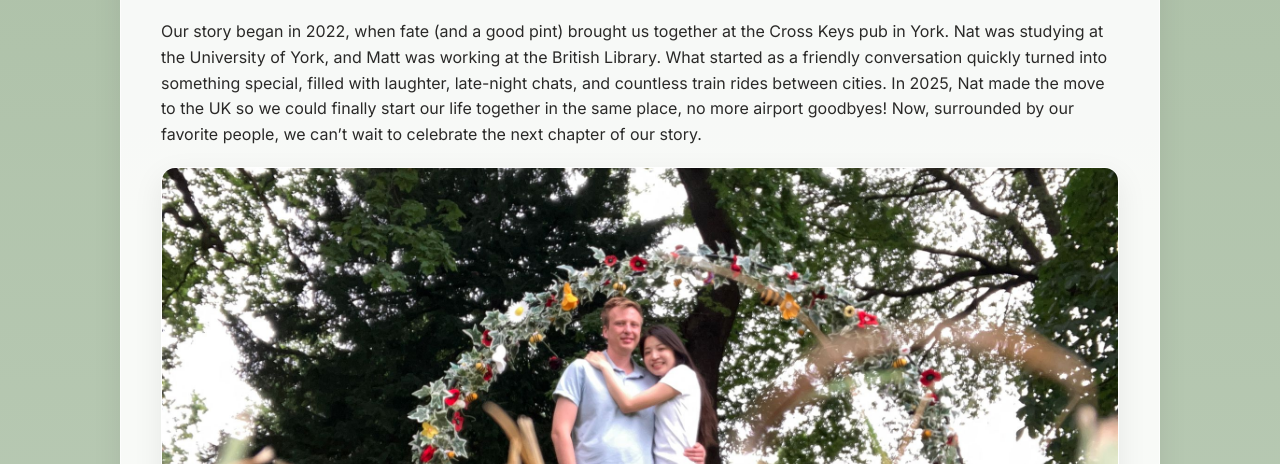
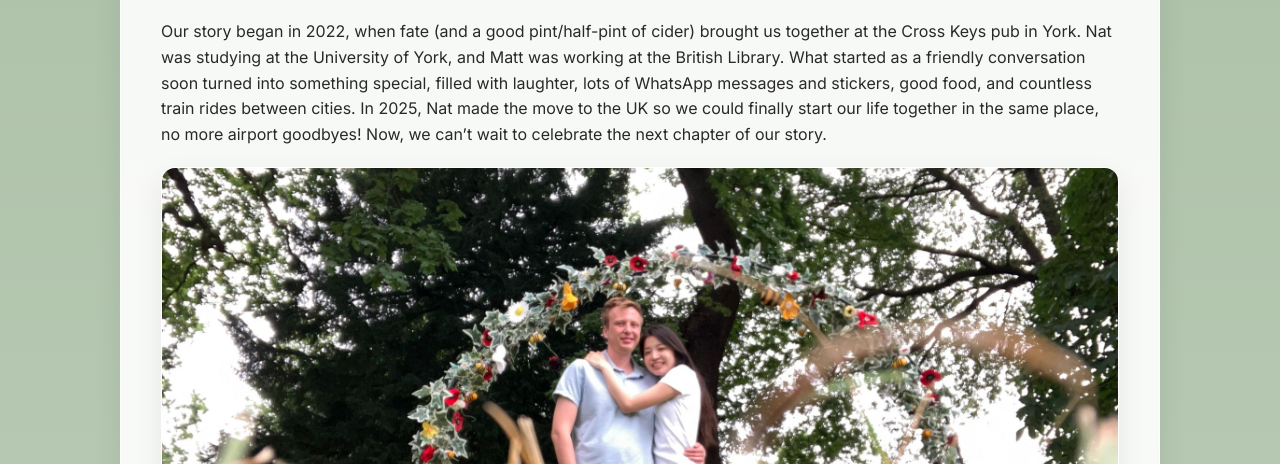
Before and after one commit to MHill-BL/w-site, a plain HTML site: page index.html in a window 1280 px wide. Shown: the part 636-1100 px from the top of the page. Drawn offline with nearby package versions, Linux system fonts and the light colour scheme.

Commit message:
bio update

```diff
--- a/index.html
+++ b/index.html
@@ -140,7 +140,7 @@
     <div class="container">
       <div class="card reveal">
         <h2 class="section-title">Our Story</h2>
-        <p>Our story began in 2022, when fate (and a good pint) brought us together at the Cross Keys pub in York. Nat was studying at the University of York, and Matt was working at the British Library. What started as a friendly conversation quickly turned into something special, filled with laughter, late-night chats, and countless train rides between cities. In 2025, Nat made the move to the UK so we could finally start our life together in the same place, no more airport goodbyes! Now, surrounded by our favorite people, we can’t wait to celebrate the next chapter of our story.</p>
+          <p>Our story began in 2022, when fate (and a good pint/half-pint of cider) brought us together at the Cross Keys pub in York. Nat was studying at the University of York, and Matt was working at the British Library. What started as a friendly conversation soon turned into something special, filled with laughter, lots of WhatsApp messages and stickers, good food, and countless train rides between cities. In 2025, Nat made the move to the UK so we could finally start our life together in the same place, no more airport goodbyes! Now, we can’t wait to celebrate the next chapter of our story.</p>
         <div class="slideshow">
           <div class="slide active"><img src="images/5.jpg" alt="Matt and Nat"></div>
           <div class="slide"><img src="images/2.jpg" alt="York Minister"></div>
```
